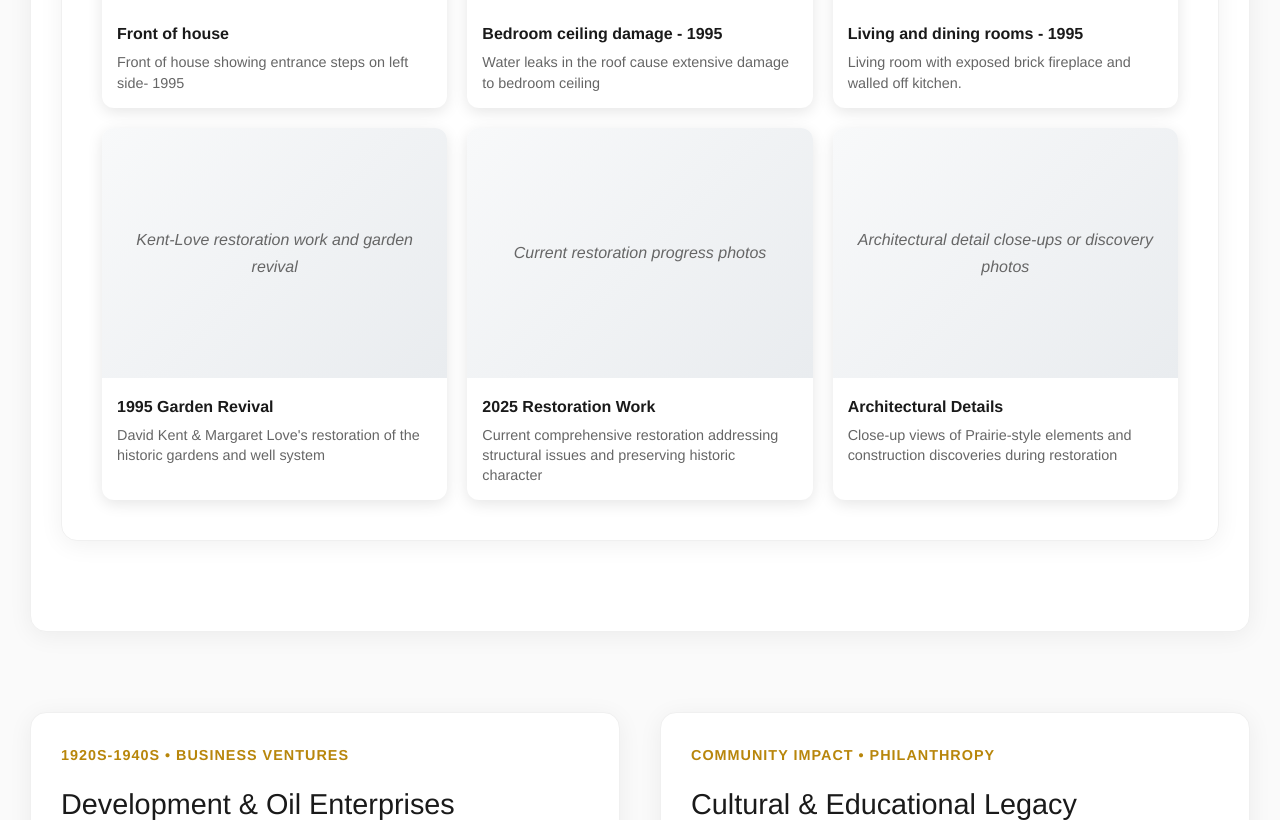
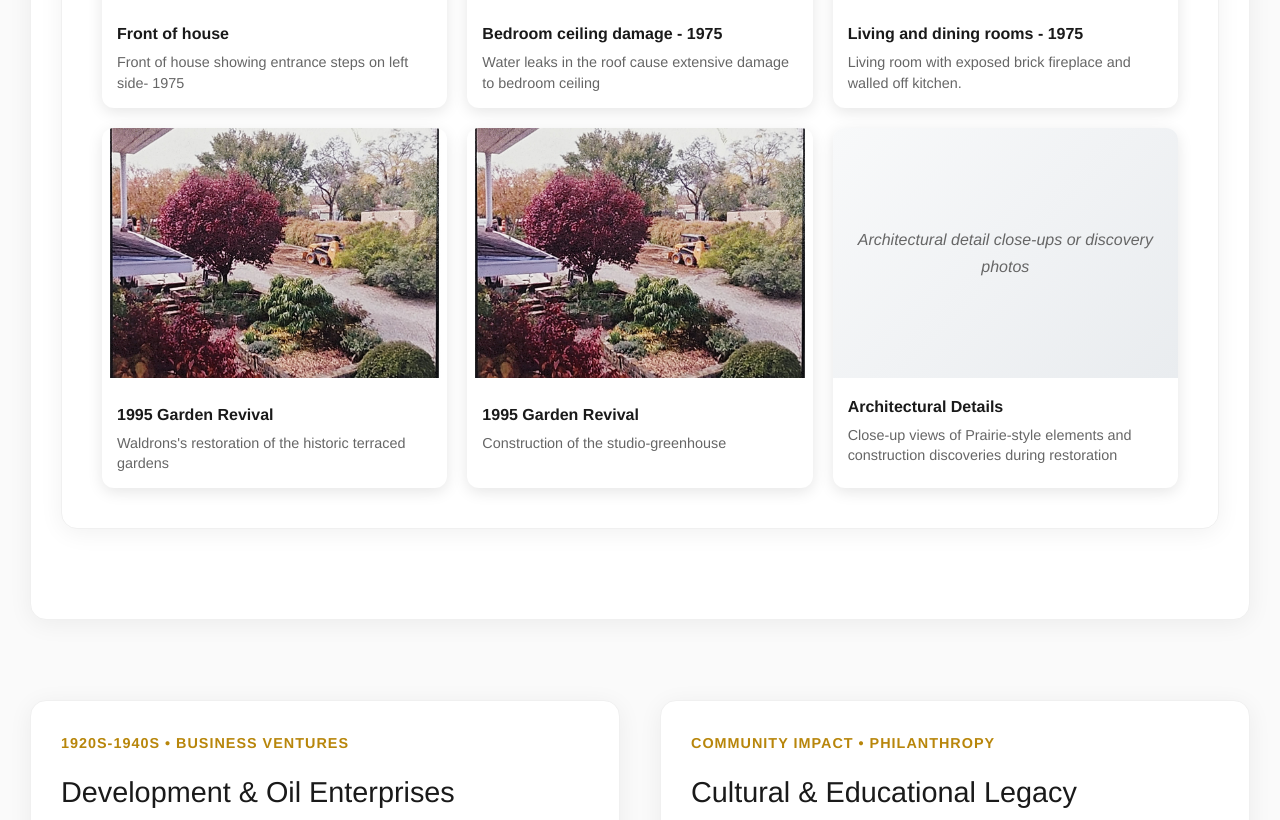
Before and after one commit to KingsleyMartin/316-east-buena-vista, a plain HTML site: page history.html in a window 1280 px wide. Shown: the part 3107-3927 px from the top of the page. Drawn offline with Linux system fonts and the light colour scheme.

Commit message:
Update historical dates in restoration descriptions

```diff
--- a/history.html
+++ b/history.html
@@ -146,7 +146,7 @@
 											 alt="First restoration - Kent-Love-Cohen Era">
 										<div style="padding: 15px;">
 											<div style="font-weight: 600; color: #1a1a1a; margin-bottom: 5px; font-size: 1em;">Front of house</div>
-											<div style="color: #666; font-size: 0.9em; line-height: 1.4;">Front of house showing entrance steps on left side- 1995</div>
+											<div style="color: #666; font-size: 0.9em; line-height: 1.4;">Front of house showing entrance steps on left side- 1975</div>
 										</div>
 									</div>
 
@@ -155,7 +155,7 @@
 											 style="width: 100%; height: 250px; object-fit: cover;"
 											 alt="Extensive water damage">
 										<div style="padding: 15px;">
-											<div style="font-weight: 600; color: #1a1a1a; margin-bottom: 5px; font-size: 1em;">Bedroom ceiling damage - 1995</div>
+											<div style="font-weight: 600; color: #1a1a1a; margin-bottom: 5px; font-size: 1em;">Bedroom ceiling damage - 1975</div>
 											<div style="color: #666; font-size: 0.9em; line-height: 1.4;">Water leaks in the roof cause extensive damage to bedroom ceiling</div>
 										</div>
 									</div>
@@ -165,28 +165,28 @@
 											 style="width: 100%; height: 250px; object-fit: cover;"
 											 alt="Restoration - living and dining rooms">
 										<div style="padding: 15px;">
-											<div style="font-weight: 600; color: #1a1a1a; margin-bottom: 5px; font-size: 1em;">Living and dining rooms - 1995</div>
+											<div style="font-weight: 600; color: #1a1a1a; margin-bottom: 5px; font-size: 1em;">Living and dining rooms - 1975</div>
 											<div style="color: #666; font-size: 0.9em; line-height: 1.4;">Living room with exposed brick fireplace and walled off kitchen.</div>
 										</div>
 									</div>
 
 									<div style="background: white; border-radius: 12px; overflow: hidden; box-shadow: 0 4px 15px rgba(0,0,0,0.1);">
-										<div style="width: 100%; height: 250px; background: linear-gradient(135deg, #f8f9fa, #e9ecef); display: flex; align-items: center; justify-content: center; color: #666; font-style: italic; text-align: center; padding: 20px;">
-											Kent-Love restoration work and garden revival
-										</div>
+										<img src="photos/garden-revival1-2008.jpg"
+											 style="width: 100%; height: 250px; object-fit: cover;"
+											 alt="Gardens - terraced gardens">
 										<div style="padding: 15px;">
 											<div style="font-weight: 600; color: #1a1a1a; margin-bottom: 5px; font-size: 1em;">1995 Garden Revival</div>
-											<div style="color: #666; font-size: 0.9em; line-height: 1.4;">David Kent & Margaret Love's restoration of the historic gardens and well system</div>
+											<div style="color: #666; font-size: 0.9em; line-height: 1.4;">Waldrons's restoration of the historic terraced gardens</div>
 										</div>
 									</div>
 
 									<div style="background: white; border-radius: 12px; overflow: hidden; box-shadow: 0 4px 15px rgba(0,0,0,0.1);">
-										<div style="width: 100%; height: 250px; background: linear-gradient(135deg, #f8f9fa, #e9ecef); display: flex; align-items: center; justify-content: center; color: #666; font-style: italic; text-align: center; padding: 20px;">
-											Current restoration progress photos
-										</div>
+										<img src="photos/garden-revival1-2008.jpg"
+											 style="width: 100%; height: 250px; object-fit: cover;"
+											 alt="Gardens - studio-greenhous">
 										<div style="padding: 15px;">
-											<div style="font-weight: 600; color: #1a1a1a; margin-bottom: 5px; font-size: 1em;">2025 Restoration Work</div>
-											<div style="color: #666; font-size: 0.9em; line-height: 1.4;">Current comprehensive restoration addressing structural issues and preserving historic character</div>
+											<div style="font-weight: 600; color: #1a1a1a; margin-bottom: 5px; font-size: 1em;">1995 Garden Revival</div>
+											<div style="color: #666; font-size: 0.9em; line-height: 1.4;">Construction of the studio-greenhouse</div>
 										</div>
 									</div>
 
```
